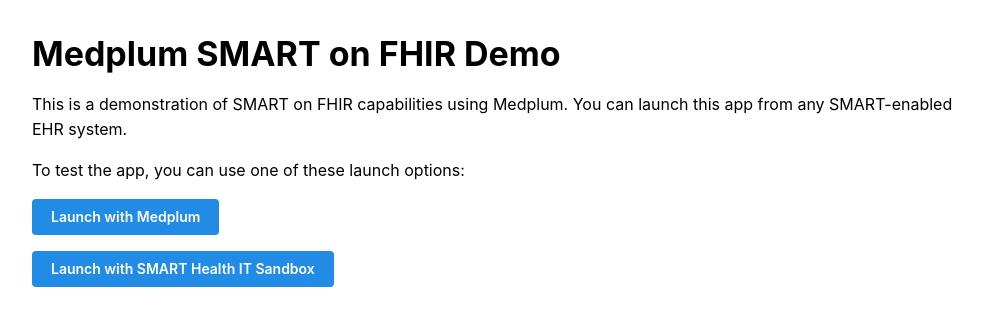
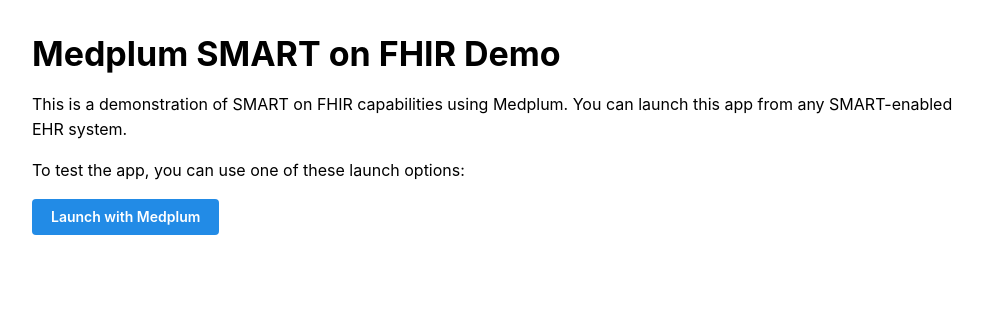
Before and after one commit to medplum/medplum-smart-on-fhir-demo, a React (Vite) app: page / in a window 1280 px wide. Shown: the top 326 px of the page, without its empty margins (144-1127 px from the left). Built offline with nearby package versions, Linux system fonts and the light colour scheme; what @medplum/core, @medplum/react would draw is missing.

Commit message:
got as far as an auth request, that fails

```diff
--- a/src/config.ts
+++ b/src/config.ts
@@ -1,8 +1,10 @@
-export const MEDPLUM_CLIENT_ID = '0194accc-2db7-72db-b3b3-a551811ac2cb';
+//export const MEDPLUM_CLIENT_ID = '0194accc-2db7-72db-b3b3-a551811ac2cb';
+export const MEDPLUM_CLIENT_ID = "0195fc12-c8c3-757e-9c5d-6e7447ce8b75";
 export const SMART_HEALTH_IT_CLIENT_ID = 'your-client-id';
 
-// export const MEDPLUM_AUTH_URL = 'https://api.medplum.com/oauth2/authorize';
-export const MEDPLUM_AUTH_URL = 'http://localhost:8103/oauth2/authorize';
+export const MEDPLUM_AUTH_URL = 'https://api.medplum.com/oauth2/authorize';
+//export const MEDPLUM_AUTH_URL = "https://api.medplum.com/fhir/R4/";
+//export const MEDPLUM_AUTH_URL = 'http://localhost:8103/oauth2/authorize';
 export const SMART_HEALTH_IT_AUTH_URL = 'https://launch.smarthealthit.org/v/r4/fhir';
 
 export const FHIR_SCOPE = 'launch/patient patient/*.read';
--- a/src/pages/HomePage.tsx
+++ b/src/pages/HomePage.tsx
@@ -14,17 +14,32 @@
 }
 
 function SmartLaunch({ clientId, iss, children }: SmartLaunchProps): JSX.Element {
+
+  console.log(`clientId: ${clientId}, issuer: ${iss}`);
+
+  //const params = new URLSearchParams({
+  //  response_type: 'code',
+  //  client_id: clientId,
+  //  scope: FHIR_SCOPE,
+  //  redirect_uri: window.location.origin + '/launch',
+  //  state: crypto.randomUUID(),
+  //  aud: iss,
+  //});
+
+  //const launch_url = `${iss}?${params.toString()}`;
+
+  const params = new URLSearchParams({
+    iss: "https://api.medplum.com/fhir/R4/",
+    launch: crypto.randomUUID(),
+  });
+
+  const launch_url = `http://localhost:8001/launch?${params.toString()}`;
+  http://localhost:8001/launch?iss=https%3A%2F%2Fapi.medplum.com%2Ffhir%2FR4%2F&launch=2c9d17f4-257f-4b3b-9859-3011964185ca
+
+  console.log(`Setting button href to: ${launch_url}`);
+
   const handleClick = (): void => {
-    const params = new URLSearchParams({
-      response_type: 'code',
-      client_id: clientId,
-      scope: FHIR_SCOPE,
-      redirect_uri: window.location.origin + '/launch',
-      state: crypto.randomUUID(),
-      aud: iss,
-    });
-
-    window.location.href = `${iss}?${params.toString()}`;
+    window.location.href = launch_url;
   };
 
   return <div onClick={handleClick}>{children}</div>;
@@ -45,9 +60,9 @@
           <Button>Launch with Medplum</Button>
         </SmartLaunch>
 
-        <SmartLaunch clientId={SMART_HEALTH_IT_CLIENT_ID} iss={SMART_HEALTH_IT_AUTH_URL}>
-          <Button>Launch with SMART Health IT Sandbox</Button>
-        </SmartLaunch>
+        {/*<SmartLaunch clientId={SMART_HEALTH_IT_CLIENT_ID} iss={SMART_HEALTH_IT_AUTH_URL}>*/}
+        {/*  <Button>Launch with SMART Health IT Sandbox</Button>*/}
+        {/*</SmartLaunch>*/}
       </Stack>
     </Container>
   );
--- a/src/pages/LaunchPage.tsx
+++ b/src/pages/LaunchPage.tsx
@@ -4,6 +4,7 @@
 import { useEffect, useState } from 'react';
 import { useNavigate } from 'react-router';
 import { FHIR_SCOPE, MEDPLUM_CLIENT_ID, SMART_HEALTH_IT_CLIENT_ID } from '../config';
+import { Console } from 'console';
 
 interface SmartConfiguration {
   authorization_endpoint: string;
@@ -56,12 +57,14 @@
   }
 
   // Store the issuer for later use
+  console.log(`setting sessionStorage.smart_iss to ${iss}`);
   sessionStorage.setItem('smart_iss', iss);
 
   const config = await fetchSmartConfiguration(iss);
 
   // Generate and store state for verification
   const state = crypto.randomUUID();
+  console.log(`setting sessionStorage.smart_state to ${state}`);
   sessionStorage.setItem('smart_state', state);
 
   // Get the appropriate client ID
@@ -74,12 +77,13 @@
     scope: FHIR_SCOPE,
     redirect_uri: window.location.origin + '/launch',
     state,
-    aud: iss,
+    aud: "https://api.medplum.com/oauth2/authorize",
     launch: launch as string,
   });
 
   const url = new URL(config.authorization_endpoint);
   url.search = authParams.toString();
+  console.log(`Redirecting to: ${url.toString()}`);
   window.location.href = url.toString();
   return new Promise(() => {}); // This promise never resolves due to redirect
 }
@@ -99,7 +103,7 @@
 
   if (missing.length > 0) {
     throw new Error(`Missing required parameters in authorization response: ${missing.join(', ')}`);
-  }
+    }
 
   if (state !== storedState) {
     throw new Error('State parameter mismatch - possible security issue');
@@ -153,9 +157,20 @@
     const handleSmartLaunch = async (): Promise<void> => {
       try {
         const params = new URLSearchParams(window.location.search);
+
+        console.log(`launch page hit with parameters: ${params.toString()}`);
+
         const launch = params.get('launch');
 
+        console.log("=================================");
+        console.log(launch);
+        console.log(params.get('code'));
+        console.log(params.get('state'));
+        console.log(params.toString());
+        console.log("=================================");
+
         if (launch) {
+          console.log("+=+=+=+=+=+=+=+=+=+=+=+=+=+=+=+=+=+=+=+=+=+=+=+=+=+=+=+=+=+=+=+=+=+=+=+=+=+=+=+=");
           await initiateEhrLaunch(params);
           return;
         }
```
